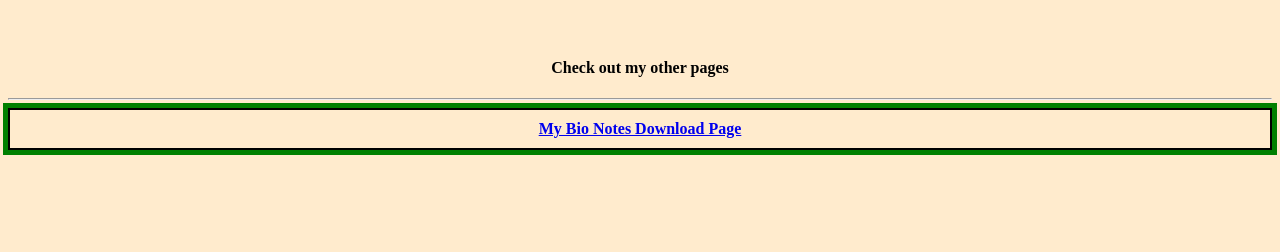
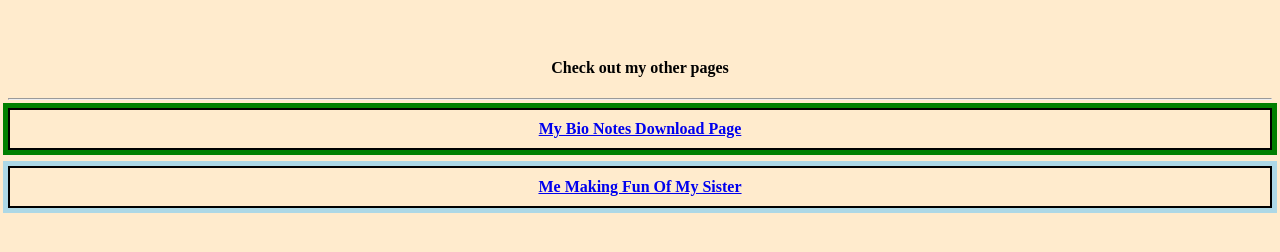
Before and after one commit to WhaleYogurt/WhaleYogurt.github.io, a plain HTML site: page index.html in a window 1280 px wide. Shown: the part 66-318 px from the top of the page. Drawn offline with Linux system fonts and the light colour scheme.

Commit message:
Update index.html

```diff
--- a/index.html
+++ b/index.html
@@ -9,9 +9,9 @@
   				padding: 10px;
   				text-align: center;
 			}
-			p.brLime {
+			p.brLightBlue {
   				border: 2px solid black;
-  				outline: lime solid 5px;
+  				outline: lightblue solid 5px;
   				margin: auto;
   				padding: 10px;
   				text-align: center;
@@ -25,5 +25,6 @@
         	<center> <h1>Welcome!<h1/> <br> <h4>Check out my other pages<h4/> <center/>
         	<hr>
         	<a href="https://whaleyogurt.github.io/AHBioNotes/"><p class = "brGreen">My Bio Notes Download Page<p/></a>
+		<a href="https://whaleyogurt.github.io/MaddieNoLikeSharks/"><p class = "brLightBlue">Me Making Fun Of My Sister<p/></a>
 	</body>
 </html>
```
